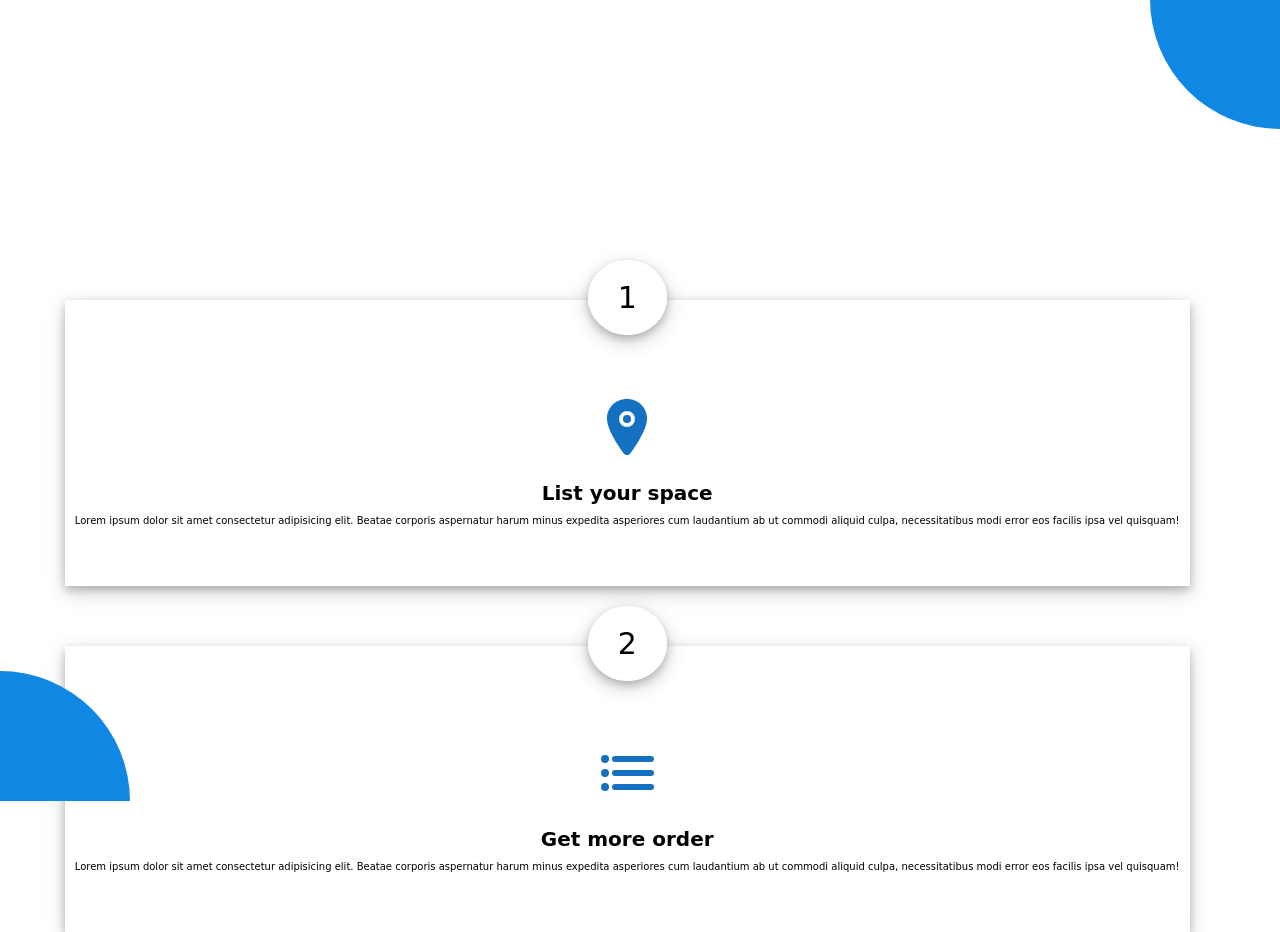
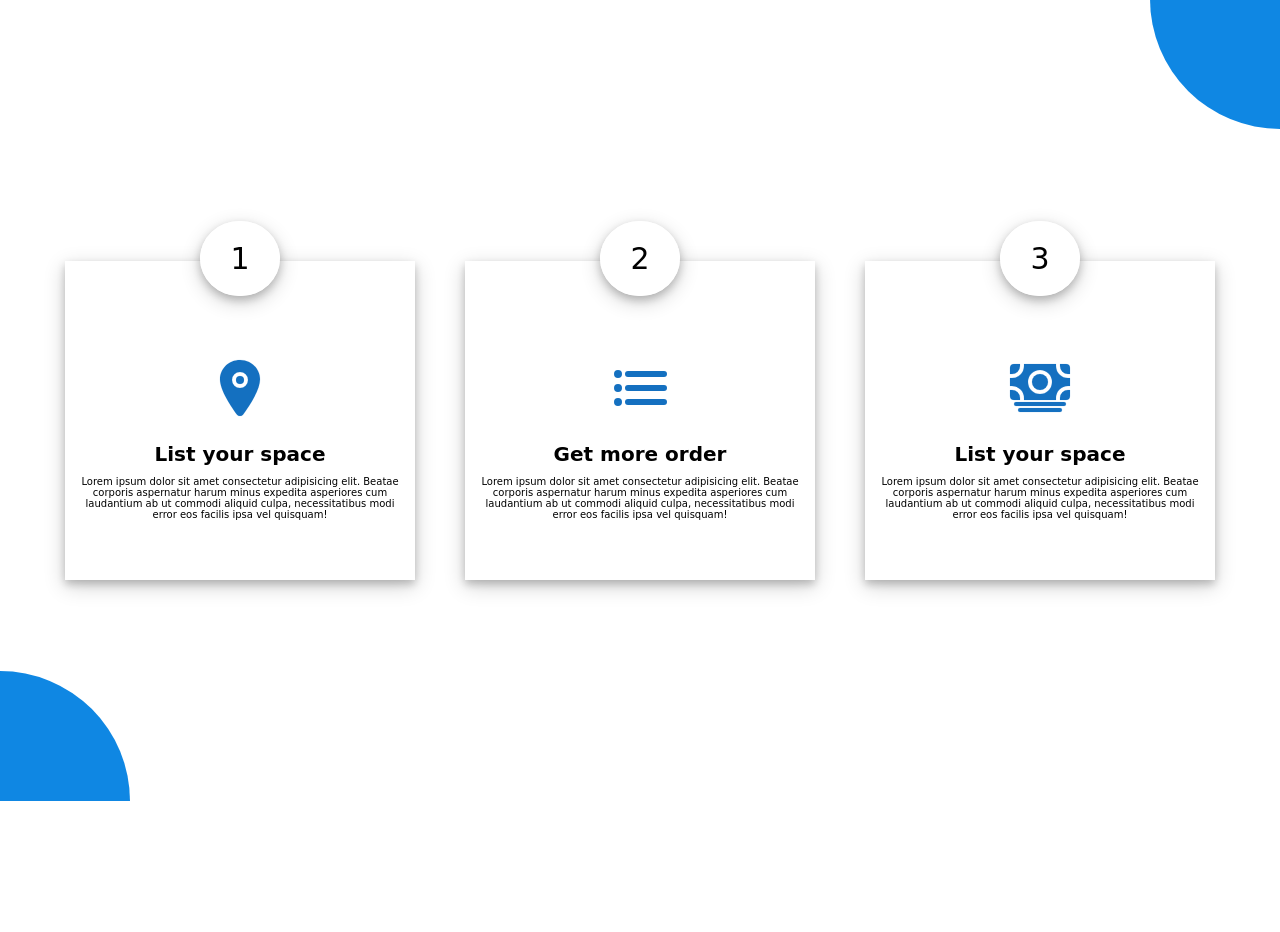
Before and after one commit to somayeshafiei/SomayeShafiei-maktab90-HW8, a plain HTML site: page q6/index.html in a window 1280 px wide. Shown: the top 932 px of the page. After the commit the page ends 800 px from the top, so only its background shows below. Drawn offline with nearby package versions, Linux system fonts and the light colour scheme.

Commit message:
change style

```diff
--- a/q6/index.html
+++ b/q6/index.html
@@ -48,8 +48,14 @@
             ipsa vel quisquam!
           </p>
         </div>
+        <div class="last-div">
+          Lorem ipsum dolor sit amet consectetur adipisicing elit. Consectetur
+          perferendis saepe voluptatum quaerat dignissimos quasi maiores.
+          Adipisci, ad beatae cumque fugit sed omnis assumenda odio architecto
+          quibusdam rem dolorum repudiandae!
+        </div>
       </div>
-      <div class="second"></div>
+      <div><div class="second"></div></div>
     </main>
     <script
       type="module"
--- a/q6/style.css
+++ b/q6/style.css
@@ -8,8 +8,7 @@
 html,
 body {
   height: 100%;
-  width: 98vw;
-  /* overflow-x: hidden; */
+  width: 100%;
 }
 html {
   font-size: 62.5%;
@@ -18,7 +17,7 @@ body {
   font-family: cursive;
 }
 .main {
-  height: 100vh;
+  height: 100%;
   width: 100%;
   padding: 10rem 0;
 }
@@ -28,37 +27,22 @@ body {
   height: 13rem;
   background-color: #0f87e3;
   position: fixed;
-  -webkit-border-radius: 0 0 0 133px;
-  -moz-border-radius: 0 0 0 133px;
-  border-radius: 0 0 0 133px;
-  top: -1px;
+  -webkit-border-radius: 0 0 0 13.3rem;
+  -moz-border-radius: 0 0 0 13.3rem;
+  border-radius: 0 0 0 13.3rem;
+  top: -0.1rem;
   right: 0;
-  /* position: absolute;
-  top: -12.5rem;
-  right: -12.5rem;
-  background-color: rgb(9 132 226);
-  width: 25rem;
-  height: 25rem;
-  border-radius: 50%; */
-  /* border-radius: 50%;
-  height: 10rem;
-  width: 10rem;
-  top: -1rem;
-  background-color: #1470c0;
-  right: -4rem;
-  position: absolute; */
 }
-/* .box-container {
-  width: 100%;
-} */
+
 .box-container {
   height: 100%;
-  margin: 20rem 0;
+  width: 100%;
+  margin-top: 2rem;
+  margin-bottom: 10rem;
   display: flex;
+  flex-direction: column;
   align-items: center;
-  justify-content: center;
-  flex-wrap: wrap;
-  padding: 0 4rem;
+  padding: 8rem 4rem;
   text-align: center;
   gap: 6rem;
 }
@@ -92,10 +76,28 @@ ion-icon {
   height: 13rem;
   background-color: #0f87e3;
   position: fixed;
-  -webkit-border-radius: 0 133px 0 0;
-  -moz-border-radius: 0 133px 0 0;
-  border-radius: 0 133px 0 0;
-  bottom: -1px;
+  -webkit-border-radius: 0 13.3rem 0 0;
+  -moz-border-radius: 0 13.3rem 0 0;
+  border-radius: 0 13.3rem 0 0;
+  bottom: -0.1rem;
   left: 0;
-  z-index: 1;
 }
+.last-div {
+  visibility: hidden;
+}
+
+@media all and (min-width: 768px) {
+  .box-container {
+    flex-direction: row;
+    justify-content: center;
+    align-items: center;
+    gap: 5rem;
+    flex-wrap: wrap;
+  }
+  .box {
+    width: 35rem;
+  }
+  .last-div {
+    display: none;
+  }
+}
```
